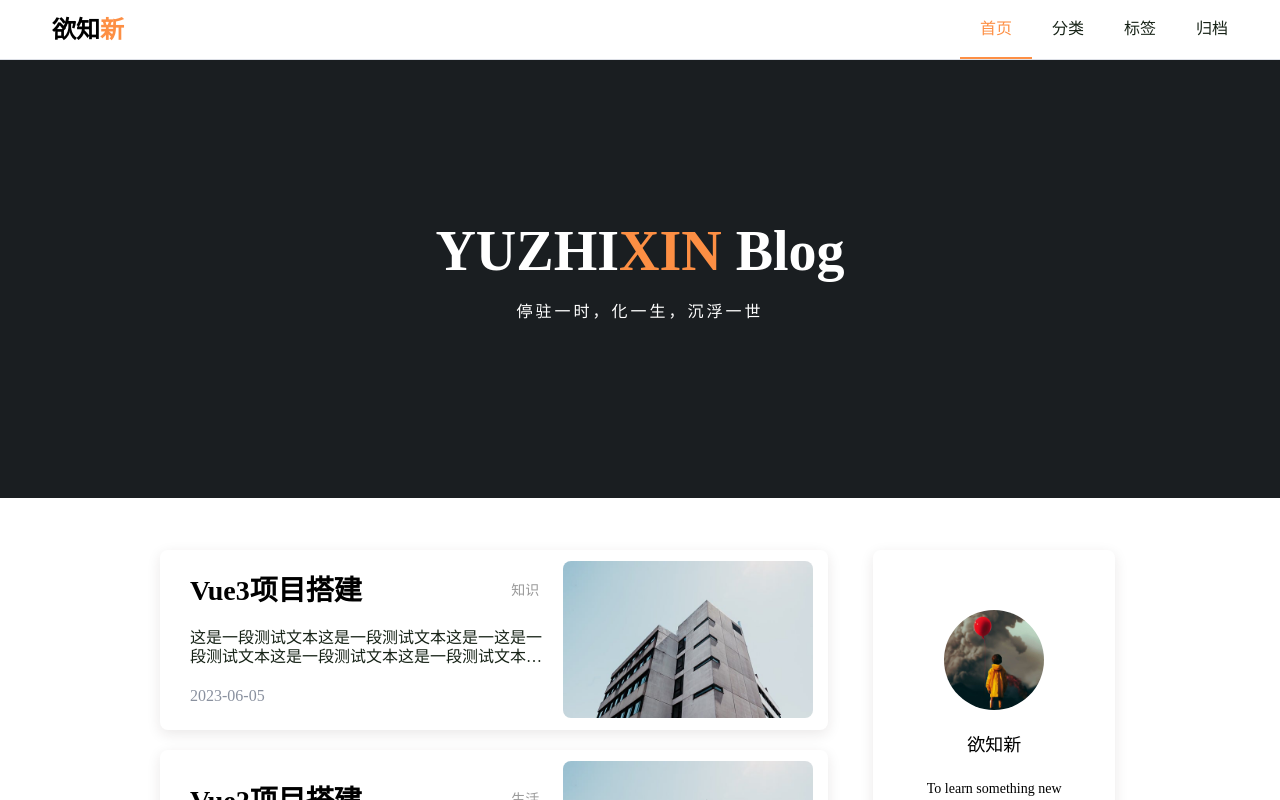
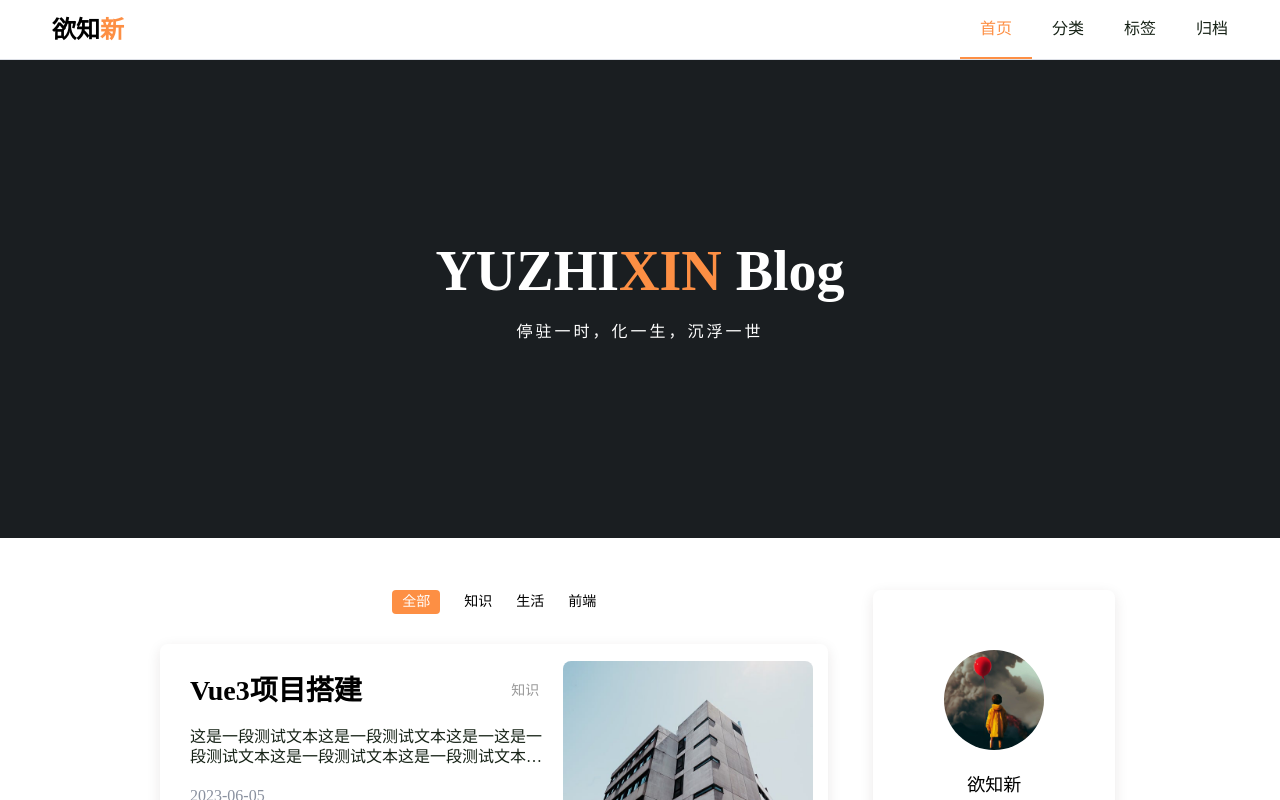
Before and after one commit to linfeng-weng/vue-blog, a Vue app: page /home in a window 1280 px wide. Shown: the top 800 px of the page. Built offline with nearby package versions, Linux system fonts and the light colour scheme; a web font is replaced by a local one.

Commit message:
完成分类页面及其他更改

```diff
--- a/src/assets/css/iconfont.css
+++ b/src/assets/css/iconfont.css
@@ -1,8 +1,8 @@
 @font-face {
   font-family: "iconfont"; /* Project id 4024197 */
-  src: url('//at.alicdn.com/t/c/font_4024197_zvvhwd50dpf.woff2?t=1688115964081') format('woff2'),
-       url('//at.alicdn.com/t/c/font_4024197_zvvhwd50dpf.woff?t=1688115964081') format('woff'),
-       url('//at.alicdn.com/t/c/font_4024197_zvvhwd50dpf.ttf?t=1688115964081') format('truetype');
+  src: url('//at.alicdn.com/t/c/font_4024197_tqeqlf2bwyr.woff2?t=1688290423413') format('woff2'),
+       url('//at.alicdn.com/t/c/font_4024197_tqeqlf2bwyr.woff?t=1688290423413') format('woff'),
+       url('//at.alicdn.com/t/c/font_4024197_tqeqlf2bwyr.ttf?t=1688290423413') format('truetype');
 }
 
 .iconfont {
@@ -13,9 +13,12 @@
   -moz-osx-font-smoothing: grayscale;
 }
 
-.icon-wenjianjia1:before {
-  content: "\e651";
-  font-size: 26px;
+.icon-wenjianjia:before {
+  content: "\e622";
+}
+
+.icon-fenlei:before {
+  content: "\e658";
 }
 
 .icon-fenxiang:before {
--- a/src/views/article/cpns/article-content.vue
+++ b/src/views/article/cpns/article-content.vue
@@ -71,7 +71,12 @@
         generation）两个代。新生代用于存放新创建的对象，老生代用于存放经过一定时间仍然存活的对象。
       </p>
     </div>
-    <div class="share">
+    <div class="bottom">
+      <div class="tag">
+        <div>标签：</div>
+        <span>vue</span>
+        <span>前端</span>
+      </div>
       <i class="iconfont icon-fenxiang"></i>
     </div>
   </div>
@@ -88,11 +93,22 @@
   letter-spacing: 0.3px;
   text-align: justify;
 
-  .share {
-    margin: 10px;
+  .bottom {
+    margin: 20px 0 10px;
     display: flex;
-    justify-content: end;
+    align-items: center;
+    justify-content: space-between;
 
+    .tag {
+      display: flex;
+      color: #919291;
+      column-gap: 10px;
+
+      span {
+        background-color: #f7f8fa;
+        padding: 2px 5px;
+      }
+    }
 
     i:hover {
       cursor: pointer;
--- a/src/views/article/cpns/article-header.vue
+++ b/src/views/article/cpns/article-header.vue
@@ -1,7 +1,7 @@
 <template>
     <div class="post-header">
         <div class="header-content">
-            <h1>人不应该是一张白纸,只写着酒色财气,功名利禄的,潦草的一张纸。</h1>
+            <h1>人不应该是一张白纸</h1>
             <p>发布于：<span>2023-06-01</span> &#8194;&#8194; 更新于：<span>2023-06-01</span></p>
             <div class="cover">
                 <img src="@/assets/img/cover04.jpg">
@@ -18,7 +18,7 @@
 .post-header {
     margin-bottom: 120px;
     padding-top: 120px;
-    height: 500px;
+    height: 600px;
     background-color: var(--container-color);
     color: #fff;
 
--- a/src/views/category/category.vue
+++ b/src/views/category/category.vue
@@ -1,13 +1,20 @@
 <template>
     <div class="category container">
-        <h2>category</h2>
+        <layout>
+            <template #left><category-items /></template>
+            <template #right><user-card /></template>
+        </layout>
     </div>
 </template>
 
 <script setup>
-
+    import Layout from '@/components/layout/layout.vue'
+    import CategoryItems from './cpns/category-items.vue'
+    import UserCard from '@/components/user-card/user-card.vue'
 </script>
 
 <style lang="less" scoped>
-
+.category {
+    margin-top: 80px;
+}
 </style>
--- /dev/null
+++ b/src/views/category/cpns/category-items.vue
@@ -0,0 +1,56 @@
+<template>
+    <div class="category-items">
+        <div class="title">
+            <i class="iconfont icon-fenlei"></i>
+            <span>分类：</span>
+        </div>
+        <div class="items">
+            <template v-for="i in 6">
+                <div class="item">
+                    <i class="iconfont icon-wenjianjia"></i>
+                    <span>前端(5)</span>
+                </div>
+            </template>
+        </div>
+    </div>
+</template>
+
+<script setup>
+
+</script>
+
+<style lang="less" scoped>
+.category-items {
+    margin: 20px 25px;
+    padding: 40px;
+    box-shadow: 0 4px 14px hsl(355deg 25% 15% / 10%);
+    border-radius: 8px;
+    color: var(--text-color);
+
+    .title {
+        display: flex;
+        column-gap: 10px;
+    }
+
+    .items {
+        margin: 25px 50px;
+        display: flex;
+        align-items: center;
+        flex-wrap: wrap;
+        column-gap: 50px;
+
+        .item {
+            padding: 10px 0;
+            display: flex;
+            column-gap: 6px;
+            letter-spacing: 1px;
+            cursor: pointer;
+
+            &:hover {
+                color: var(--second-color);
+                transition: all 0.2s linear;
+            }
+        }
+    }
+}
+</style>
--- a/src/views/home/cpns/home-articles.vue
+++ b/src/views/home/cpns/home-articles.vue
@@ -1,5 +1,11 @@
 <template>
   <div class="home-articles">
+    <div class="post-filter">
+      <span class="filter-item active">全部</span>
+      <span class="filter-item">知识</span>
+      <span class="filter-item">生活</span>
+      <span class="filter-item">前端</span>
+    </div>
     <template v-for="items in article">
       <div class="article">
         <div class="left">
@@ -8,7 +14,7 @@
               {{ items.title }}
             </div>
             <div class="category">
-              <i class="iconfont icon-wenjianjia1"></i>
+              <i class="iconfont icon-wenjianjia"></i>
               <p>{{ items.category }}</p>
             </div>
           </div>
@@ -33,12 +39,33 @@
 
 <style lang="less" scoped>
 .home-articles {
+  .post-filter {
+    display: flex;
+    justify-content: center;
+    align-items: center;
+    column-gap: 24px;
+    margin: 10px 20px;
+    padding: 10px;
+
+    .filter-item {
+      font-size: 14px;
+      cursor: pointer;
+    }
+
+    .active {
+      background: var(--second-color);
+      color: #fff;
+      padding: 4px 10px;
+      border-radius: 4px;
+    }
+  }
+
   .article {
     display: flex;
     align-items: center;
     margin: 20px;
     padding: 0 15px 0 30px;
-    height: 180px;
+    height: 190px;
     box-shadow: 0 4px 14px hsl(355deg 25% 15% / 10%);
     border-radius: 8px;
 
@@ -66,12 +93,16 @@
         .category {
           display: flex;
           align-items: center;
-          column-gap: 2px;
+          column-gap: 5px;
           color: #9a9a9a;
+          font-size: 14px;
+
+          i {
+            font-size: 12px;
+          }
 
           p {
             margin: 0;
-            font-size: 14px;
             width: 32px;
             height: 16px;
             line-height: 16px;
@@ -86,6 +117,12 @@
         -webkit-line-clamp: 2;
         -webkit-box-orient: vertical;
         overflow: hidden;
+
+        * {
+          font-size: 16px;
+          font-weight: inherit;
+          font-style: inherit;
+        }
       }
 
       .message {
--- a/src/views/home/cpns/home-header.vue
+++ b/src/views/home/cpns/home-header.vue
@@ -17,7 +17,7 @@
     justify-content: center;
     align-items: center;
     margin: 57.6px 0 0;
-        height: 440px;
+    height: 480px;
     background-color: var(--container-color);
     color: #fff;
 
```
Lines whose indentation alone changed are shown as unchanged.
